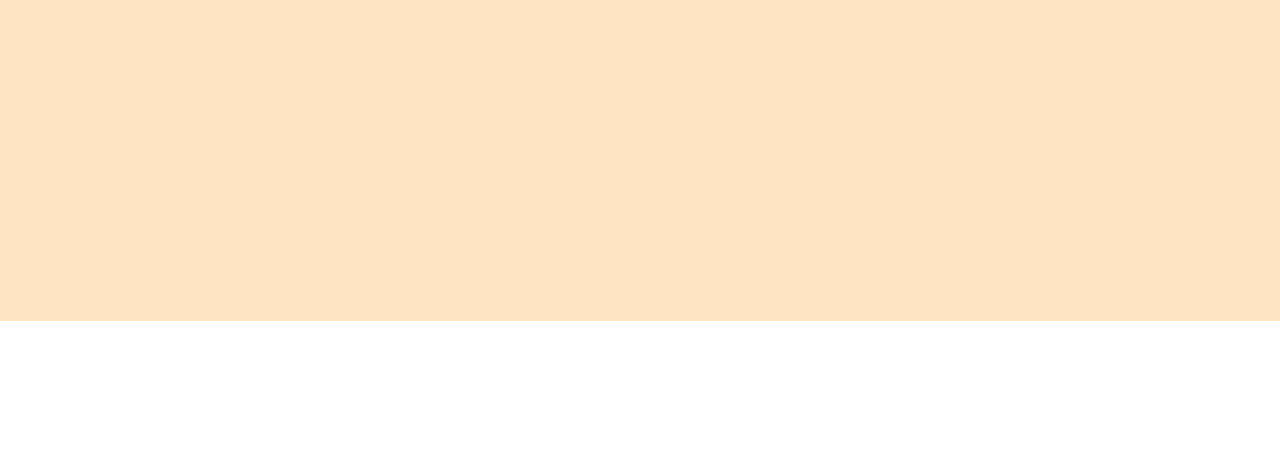
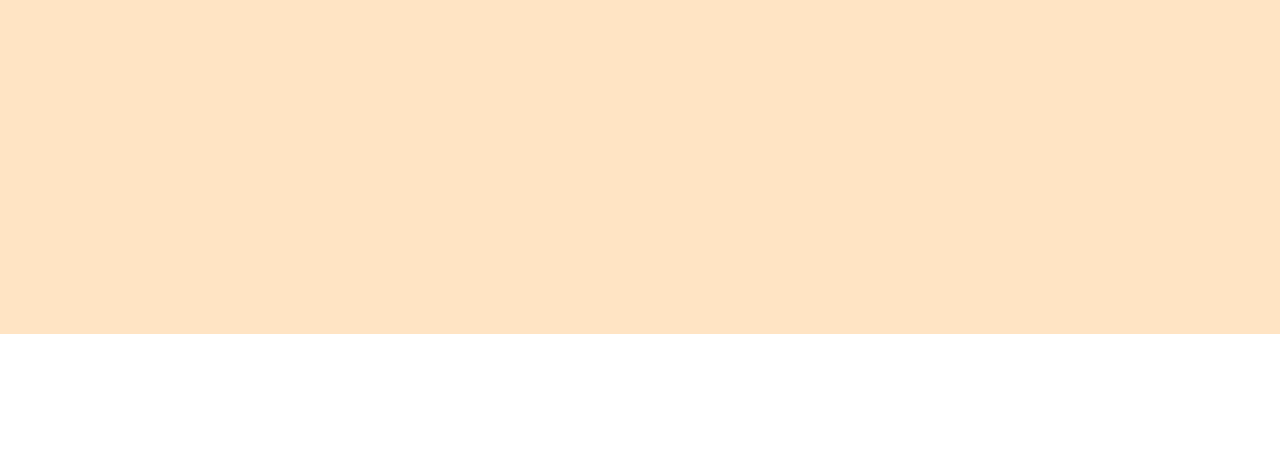
Before and after one commit to Jurgens101/odin-recipes, a plain HTML site: page index.html in a window 1280 px wide. Shown: the part 332-800 px from the top of the page. Drawn offline with Linux system fonts and the light colour scheme.

Commit message:
update main site paddings

```diff
--- a/style.css
+++ b/style.css
@@ -2,11 +2,7 @@
 img{
     max-width: 600px;
     max-height: 600px;
-}
 
-html{
-    height: 100%;
-    min-height: 100vh;
 }
 
 ul{
@@ -30,10 +26,10 @@ body{
 .header1{
     font-size: 30px; font-family: "Lucida Sans";
     background-color: bisque;
-    padding-bottom: 24%;
-
-    padding-top: 9%;
-    margin-top: -10%;
+    margin-bottom: -20%;
+    padding-bottom: 25%;
+    padding-top: 1%;
+    margin-top: -2%;
 }
 .header2{
     background-color: aqua; overflow: visible;
```
